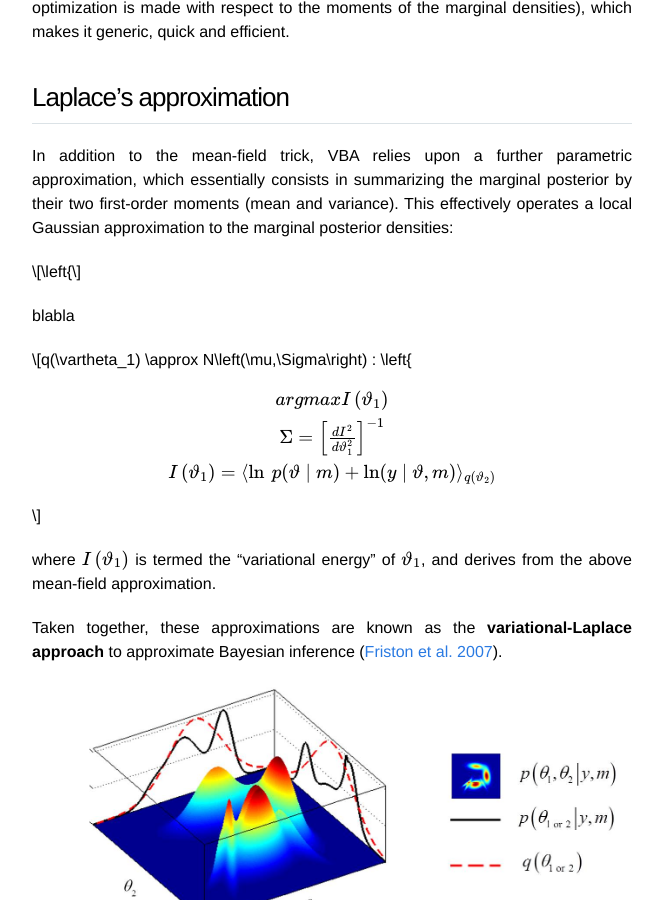
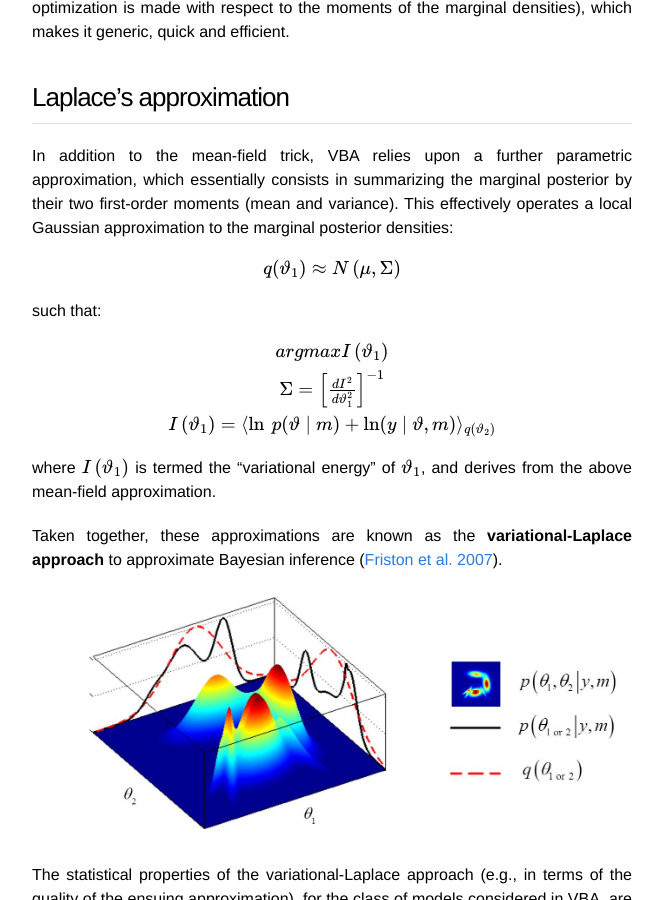
Before and after one commit to MBB-team/VBA-toolbox, a Jekyll site: the page built from _wiki/The-variational-Bayesian-approach.md, in a window 1280 px wide and 900 px high, scrolled down 1508 px. Shown: the whole window, without its empty margins (308-971 px from the left). Built offline with Jekyll 4.4.1, drawn with Linux system fonts in a browser that asks for light colours; nearby versions of some CDN libraries; formulas are drawn with MathJax 3.

Commit message:
Update The-variational-Bayesian-approach.md

```diff
--- a/_wiki/The-variational-Bayesian-approach.md
+++ b/_wiki/The-variational-Bayesian-approach.md
@@ -36,14 +36,11 @@ where $$K$$ is a normalization constant and we have used a bi-partition of the p
 
 In addition to the mean-field trick, VBA relies upon a further parametric approximation, which essentially consists in summarizing the marginal posterior by their two first-order moments (mean and variance). This effectively operates a local Gaussian approximation to the marginal posterior densities:
 
-$$\left{ $$
+$$ q(\vartheta_1) \approx N\left(\mu,\Sigma\right)$$
 
+such that:
 
-blabla
-
-$$ q(\vartheta_1) \approx N\left(\mu,\Sigma\right) :
-\left{
-\begin{array}
+$$ \begin{array}
 \mu argmax I\left(\vartheta_1\right) \\
 \Sigma = \left[\frac{dI^2}{d\vartheta_1^2}\right]^{-1} \\
 I\left(\vartheta_1\right) = \langle \ln\:p(\vartheta\mid m) + \ln(y\mid \vartheta,m)\rangle_{q(\vartheta_2)}
```
